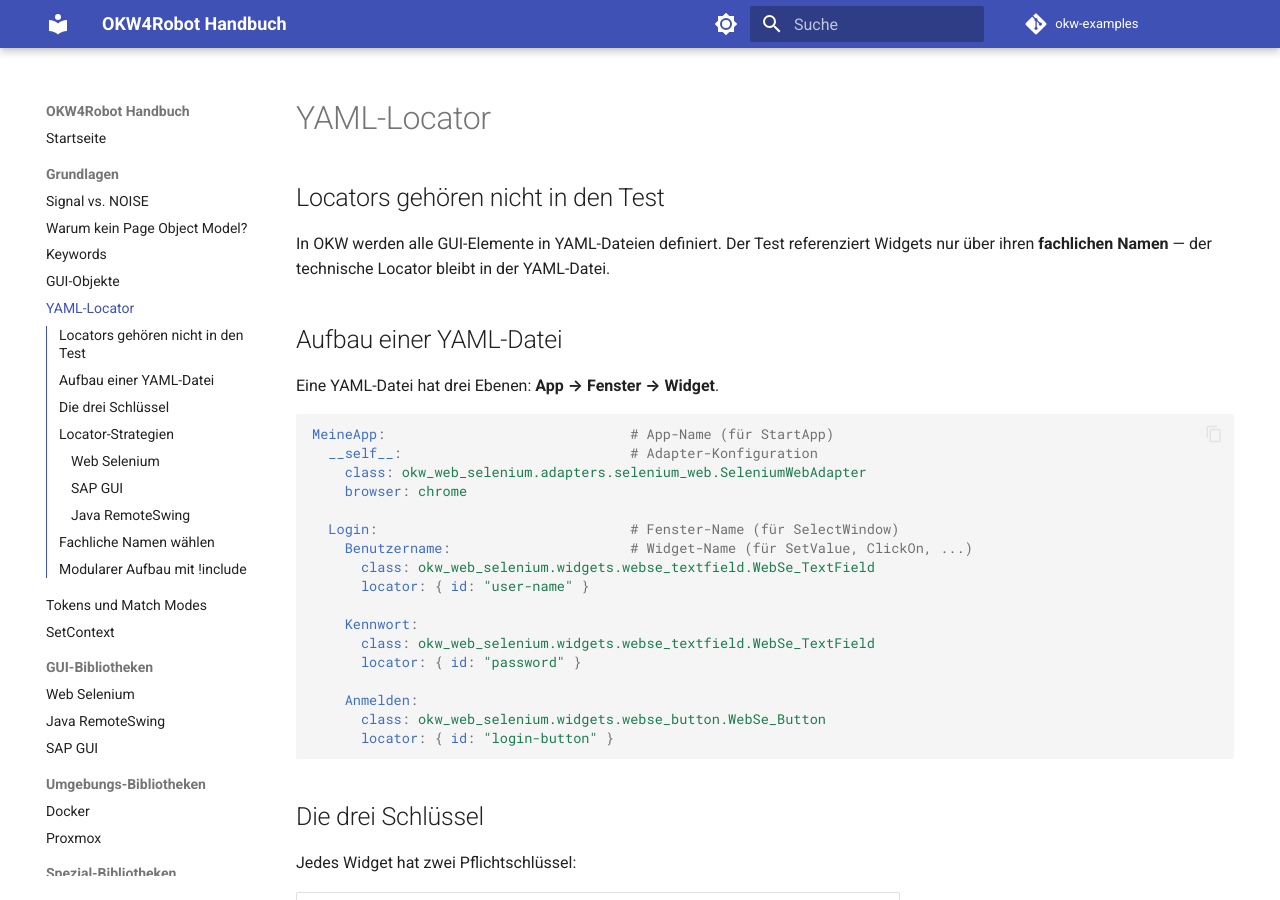
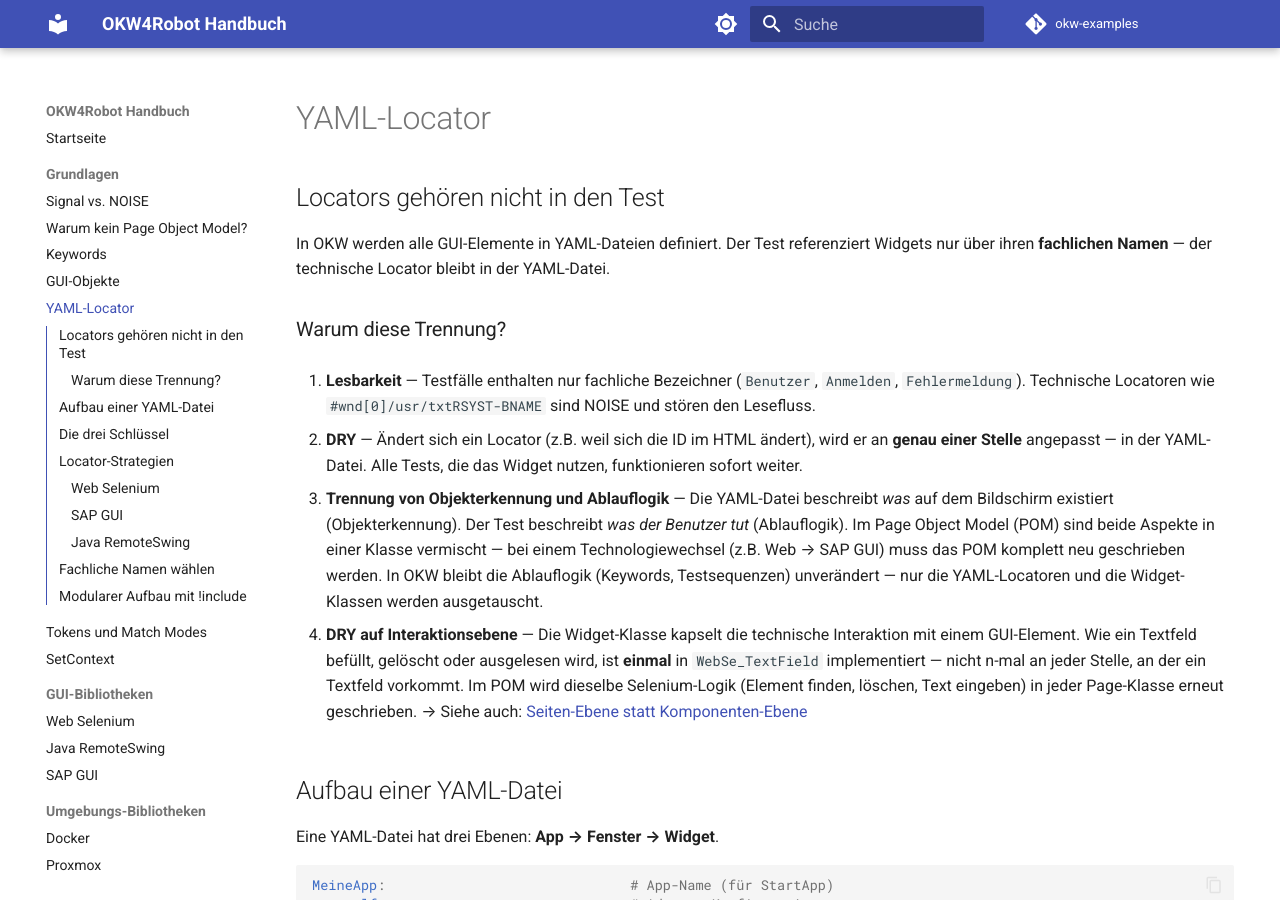
Before and after one commit to Hrabovszki1023/okw-examples, an MkDocs documentation site: the page built from docs/grundlagen/yaml-locator.md, in a window 1280 px wide and 900 px high. Built offline with MkDocs 1.6.1 and Material for MkDocs 9.7.7, drawn with Linux system fonts in a browser that asks for light colours; comment, search, counter and statistics services are not loaded.

Commit message:
Add YAML-Locator motivation, cross-links, and formatting improvements
- Add "Warum diese Trennung?" section to yaml-locator.md with four
  reasons: readability, DRY, separation of recognition/logic, DRY
  on interaction level
- Cross-link yaml-locator.md <-> warum-kein-pom.md
- Add blank lines before SelectWindow/StopApp for window-block
  readability in signal-vs-noise.md and index.md

Co-Authored-By: Claude Opus 4.6 <noreply@anthropic.com>

```diff
--- a/docs/grundlagen/yaml-locator.md
+++ b/docs/grundlagen/yaml-locator.md
@@ -5,6 +5,34 @@
 In OKW werden alle GUI-Elemente in YAML-Dateien definiert. Der Test
 referenziert Widgets nur über ihren **fachlichen Namen** — der technische
 Locator bleibt in der YAML-Datei.
+
+### Warum diese Trennung?
+
+1. **Lesbarkeit** — Testfälle enthalten nur fachliche Bezeichner
+   (`Benutzer`, `Anmelden`, `Fehlermeldung`). Technische Locatoren
+   wie `#wnd[0]/usr/txtRSYST-BNAME` sind NOISE und stören den Lesefluss.
+
+2. **DRY** — Ändert sich ein Locator (z.B. weil sich die ID im HTML ändert),
+   wird er an **genau einer Stelle** angepasst — in der YAML-Datei.
+   Alle Tests, die das Widget nutzen, funktionieren sofort weiter.
+
+3. **Trennung von Objekterkennung und Ablauflogik** — Die YAML-Datei
+   beschreibt *was* auf dem Bildschirm existiert (Objekterkennung).
+   Der Test beschreibt *was der Benutzer tut* (Ablauflogik). Im
+   Page Object Model (POM) sind beide Aspekte in einer Klasse vermischt —
+   bei einem Technologiewechsel (z.B. Web → SAP GUI) muss das POM
+   komplett neu geschrieben werden. In OKW bleibt die Ablauflogik
+   (Keywords, Testsequenzen) unverändert — nur die YAML-Locatoren
+   und die Widget-Klassen werden ausgetauscht.
+
+4. **DRY auf Interaktionsebene** — Die Widget-Klasse kapselt die
+   technische Interaktion mit einem GUI-Element. Wie ein Textfeld
+   befüllt, gelöscht oder ausgelesen wird, ist **einmal** in
+   `WebSe_TextField` implementiert — nicht n-mal an jeder Stelle,
+   an der ein Textfeld vorkommt. Im POM wird dieselbe Selenium-Logik
+   (Element finden, löschen, Text eingeben) in jeder Page-Klasse
+   erneut geschrieben.
+   → Siehe auch: [Seiten-Ebene statt Komponenten-Ebene](warum-kein-pom.md#1-seiten-ebene-statt-komponenten-ebene)
 
 ## Aufbau einer YAML-Datei
 
```
Also changed, not shown: docs/grundlagen/signal-vs-noise.md (+3 -0 lines), docs/grundlagen/warum-kein-pom.md (+2 -0 lines), docs/index.md (+2 -0 lines).
